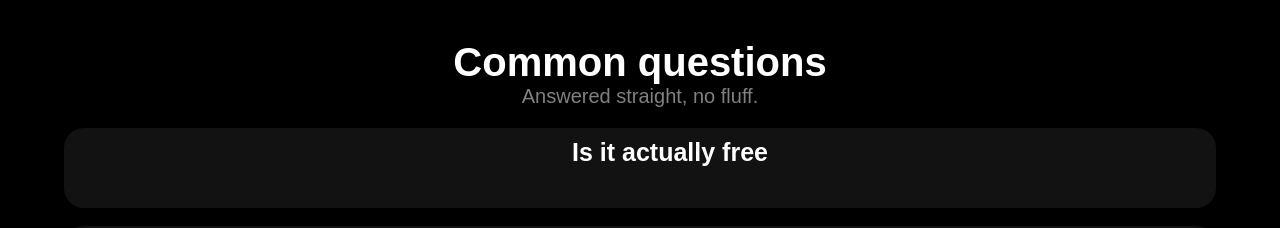
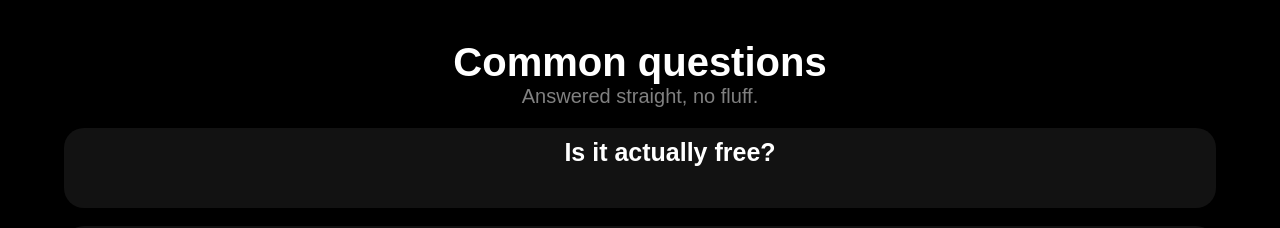
Before and after one commit to codexRegis-debug/Ohan-website, a React app: page / in a window 1280 px wide. Shown: the part 5560-5788 px from the top of the page. Built offline with nearby package versions, Linux system fonts and the light colour scheme; the HTML template or start-up script is replaced by a standard one.

Commit message:
now commiting

```diff
--- a/src/components/Headers.tsx
+++ b/src/components/Headers.tsx
@@ -47,7 +47,6 @@ export const GlowingHeader = ({
             <h3 style={{ color: 'grey' }}>{ headerThreeAgain }</h3>
           </div>
         </div>
-        {/* Comment */}
       </div>
     </>
   )
--- a/src/components/Menu.jsx
+++ b/src/components/Menu.tsx
@@ -1,6 +1,6 @@
-import React from 'react';
+/**/
 import './Menu.css';
-import {NavLink} from 'react-router-dom';
+import { NavLink } from 'react-router-dom';
 
 function Menu() {
   return (
--- a/src/hooks/useHover.tsx
+++ b/src/hooks/useHover.tsx
@@ -8,6 +8,7 @@ export const useHover = () => {
 
     setIsHovered(onmouseover ? !isHovered : false)
   }
+
   const newProps = {
     isHovered,
     handleHover,
--- a/src/pages/Home.tsx
+++ b/src/pages/Home.tsx
@@ -105,7 +105,6 @@ const Home = () => {
             style={{ color: 'white' }}
           />
         </Effect>
-
         <Effect>
           <AnimeRotate
             className='box'
@@ -158,7 +157,6 @@ const Home = () => {
           <p> offer, learn how to post it organically, get </p>
           <p> paid commission on every conversion </p>
         </div>
-
         <div style={{textAlign:'left', paddingTop:'300px', color:'white' }}>
           <Effect>
             <NewAnime
@@ -384,7 +382,7 @@ const Home = () => {
           >
             <Effect>
               <AnimeGrid
-                text={'Is it actually free '}
+                text={'Is it actually free?'}
               />
             </Effect>
             <br/>
@@ -440,7 +438,6 @@ const Home = () => {
                 <p>Your first affiliate </p>
                 <p>commission is one</p>
                 <p className='purple-text'>signup away</p>
-
               </div>
             </Effect>
             <Effect>
```
